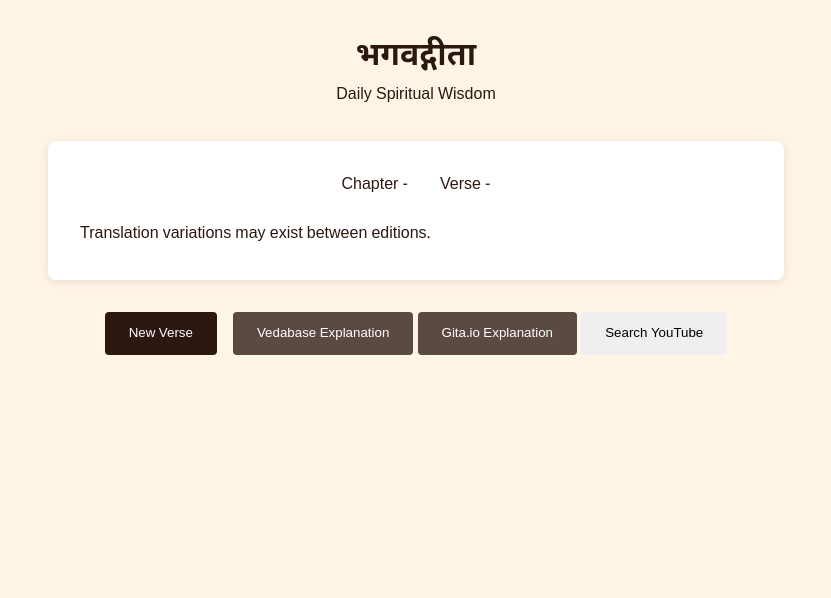
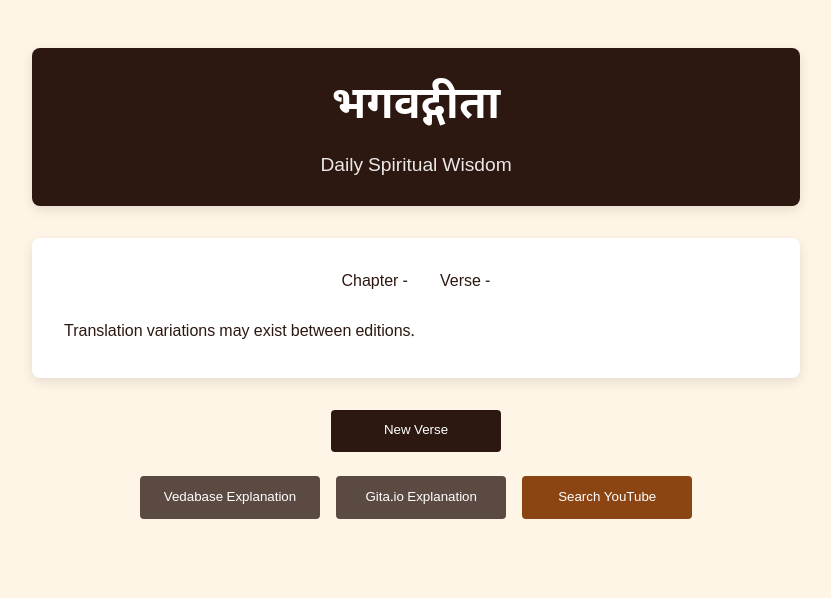
Before and after one commit to noname24433/web, a Flask app: page / in a window 1280 px wide. Shown: the top 598 px of the page, without its empty margins (224-1055 px from the left). Run offline with Flask 2, Linux system fonts and the light colour scheme.

Commit message:
Update main.css

```diff
--- a/static/css/main.css
+++ b/static/css/main.css
@@ -1,9 +1,11 @@
 :root {
-    --primary: #2c1810;
-    --secondary: #5a4a42;
-    --accent: #8b4513;
-    --background: #fff5e6;
-    --card-bg: #ffffff;
+  --primary: #2c1810;      /* Deep, rich brown */
+  --secondary: #5a4a42;    /* Muted, earthy brown */
+  --accent: #8b4513;       /* Warm accent brown */
+  --background: #fff5e6;   /* Soft cream background */
+  --card-bg: #ffffff;      /* Clean white for cards */
+  --text-color: #2c1810;   /* Primary text color */
+  --shadow: 0 4px 12px rgba(0, 0, 0, 0.1);
 }
 
 * {
@@ -15,27 +17,48 @@
 
 body {
   background-color: var(--background);
-    color: var(--primary);
+  color: var(--text-color);
   line-height: 1.6;
+  font-size: 16px;
 }
 
 .container {
   max-width: 800px;
-    margin: 0 auto;
-    padding: 2rem;
+  margin: 2rem auto;
+  padding: 1rem;
 }
 
 header {
   text-align: center;
+  padding: 1.5rem;
+  background-color: var(--primary);
+  color: #ffffff;
+  border-radius: 8px;
+  box-shadow: var(--shadow);
   margin-bottom: 2rem;
 }
 
+header h1 {
+  font-size: 2.8rem;
+  margin-bottom: 0.5rem;
+}
+
+header p {
+  font-size: 1.2rem;
+  opacity: 0.9;
+}
+
 .card {
-    background: var(--card-bg);
+  background-color: var(--card-bg);
   padding: 2rem;
   border-radius: 8px;
-    box-shadow: 0 2px 8px rgba(0,0,0,0.1);
+  box-shadow: var(--shadow);
   margin-bottom: 2rem;
+  transition: transform 0.3s ease;
+}
+
+.card:hover {
+  transform: translateY(-4px);
 }
 
 .verse-meta {
@@ -67,8 +90,18 @@
 
 .controls {
   display: flex;
+  flex-direction: column;
+  align-items: center;
   gap: 1rem;
+  margin-bottom: 2rem;
+}
+
+.explanation-buttons {
+  display: flex;
+  flex-wrap: wrap;
   justify-content: center;
+  gap: 1rem;
+  width: 100%;
 }
 
 .btn {
@@ -76,7 +109,8 @@
   border: none;
   border-radius: 4px;
   cursor: pointer;
-    transition: transform 0.2s;
+  transition: transform 0.2s ease, background-color 0.2s ease;
+  min-width: 150px;
 }
 
 .btn:hover {
@@ -89,12 +123,17 @@
 
 .primary {
   background-color: var(--primary);
-    color: white;
+  color: #ffffff;
 }
 
 .secondary {
   background-color: var(--secondary);
-    color: white;
+  color: #ffffff;
+}
+
+.accent {
+  background-color: var(--accent);
+  color: #ffffff;
 }
 
 .modal {
@@ -104,17 +143,18 @@
   left: 0;
   width: 100%;
   height: 100%;
-    background: rgba(0,0,0,0.5);
+  background-color: rgba(0, 0, 0, 0.5);
   justify-content: center;
   align-items: center;
 }
 
 .modal-content {
-    background: white;
+  background-color: var(--card-bg);
   padding: 2rem;
   border-radius: 8px;
   width: 90%;
   max-width: 500px;
+  box-shadow: var(--shadow);
 }
 
 .floating {
@@ -122,3 +162,14 @@
   bottom: 2rem;
   right: 2rem;
 }
+
+/* Responsive adjustments */
+@media (min-width: 768px) {
+  .controls {
+    gap: 1.5rem;
+  }
+
+  .btn {
+    min-width: 170px;
+  }
+}
```
Lines whose indentation alone changed are shown as unchanged.
